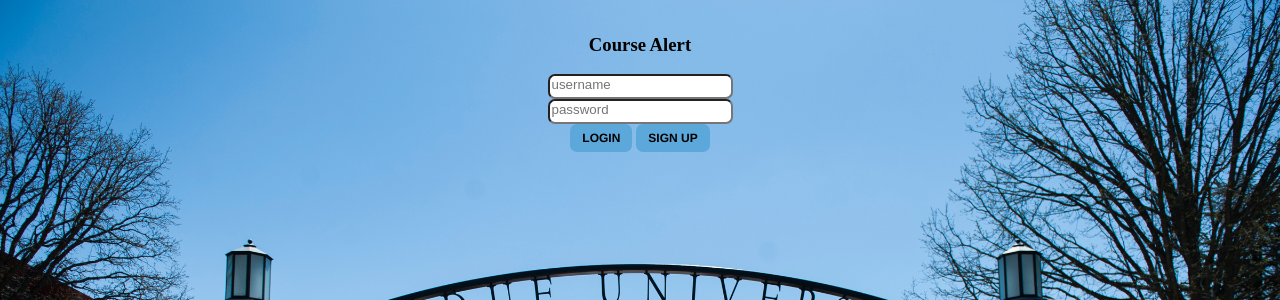
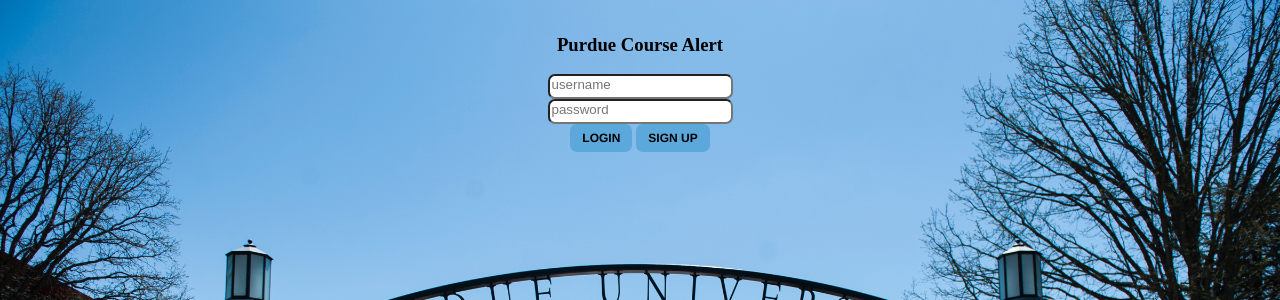
Before and after one commit to pengyumic/Lab6, a Django app: page / in a window 1280 px wide. Shown: the top 300 px of the page. Run offline with Django 3.2, Linux system fonts and the light colour scheme.

Commit message:
change the title

```diff
--- a/search_course/templates/registration/login.html
+++ b/search_course/templates/registration/login.html
@@ -10,7 +10,7 @@
 
   <body id="loginPage">
       <div>
-        <h3>Course Alert</h3>
+        <h3>Purdue Course Alert</h3>
       </div>
       <div>
         <form method="post" action="{% url 'login' %}">{% csrf_token %}
--- a/search_course/templates/registration/signup.html
+++ b/search_course/templates/registration/signup.html
@@ -10,7 +10,7 @@
 
   <body id=loginPage>
       <div>
-        <h3>Course Alert</h3>
+        <h3>Purdue Course Alert</h3>
       </div>
       <div>
         <form method="post">{% csrf_token %}
```
